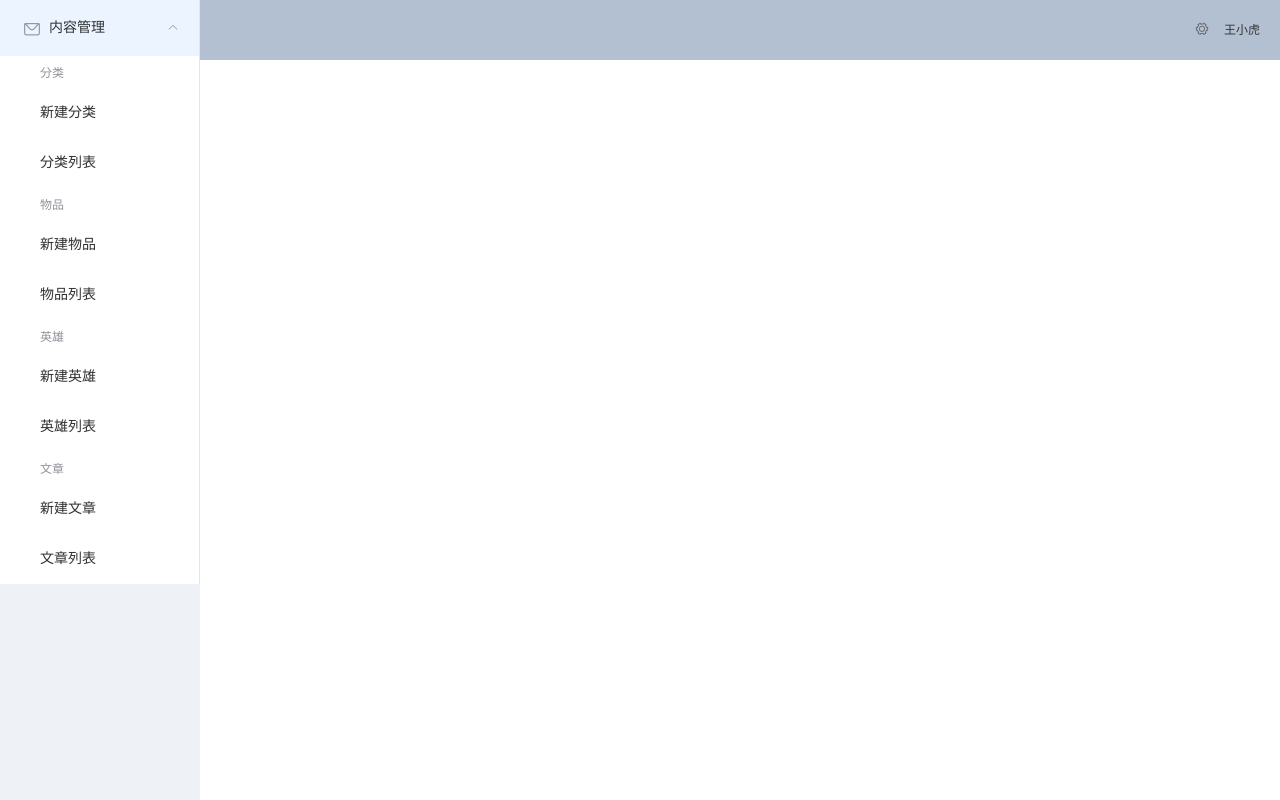
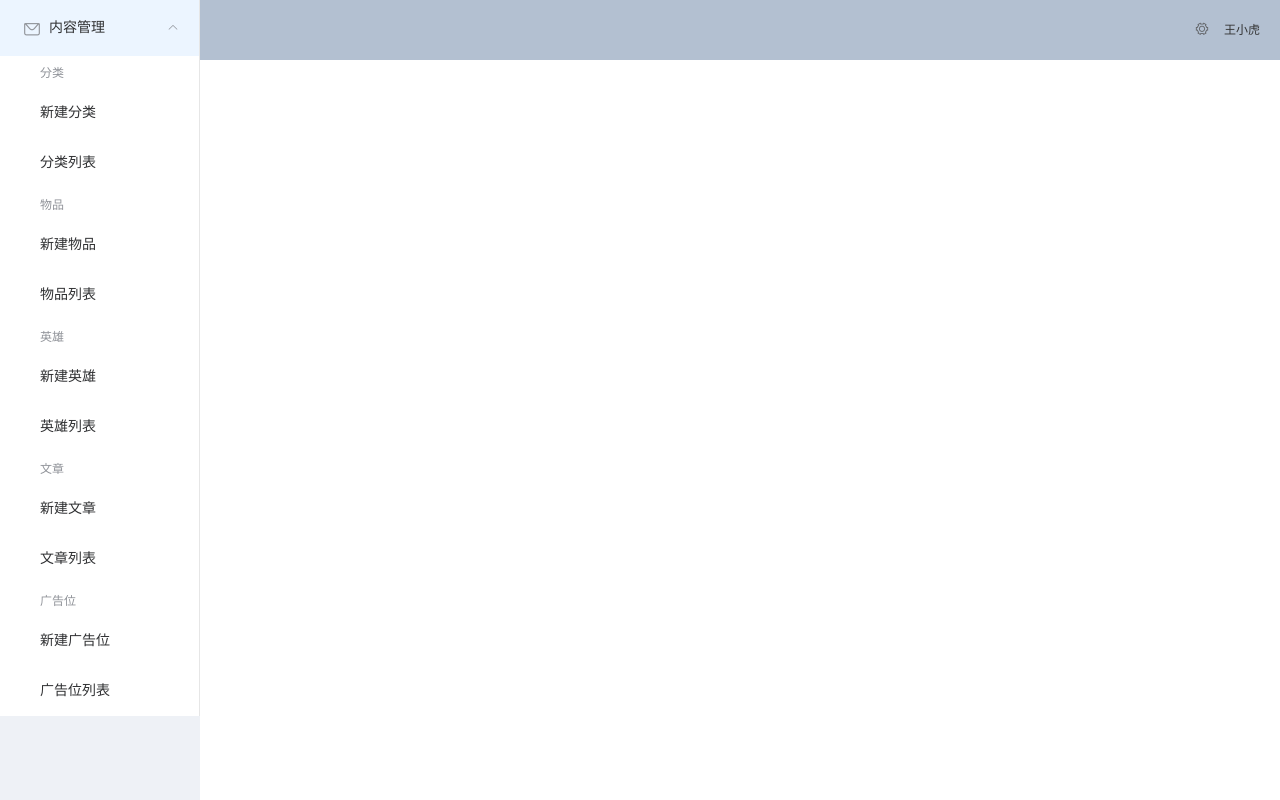
Before and after one commit to gaozhidong/node-mongo-vue, a Vue app in the folder admin/: page / in a window 1280 px wide. Built offline with nearby package versions, Linux system fonts and the light colour scheme.

Commit message:
添加广告位菜单

```diff
--- a/admin/src/views/Main.vue
+++ b/admin/src/views/Main.vue
@@ -27,6 +27,11 @@
             <template slot="title">文章</template>
             <el-menu-item index="/articles/create">新建文章</el-menu-item>
             <el-menu-item index="/articles/list">文章列表</el-menu-item>
+          </el-menu-item-group>
+           <el-menu-item-group>
+            <template slot="title">广告位</template>
+            <el-menu-item index="/ads/create">新建广告位</el-menu-item>
+            <el-menu-item index="/ads/list">广告位列表</el-menu-item>
           </el-menu-item-group>
         </el-submenu>
       </el-menu>
```
